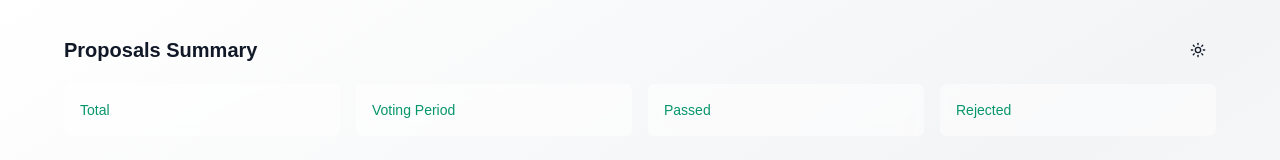
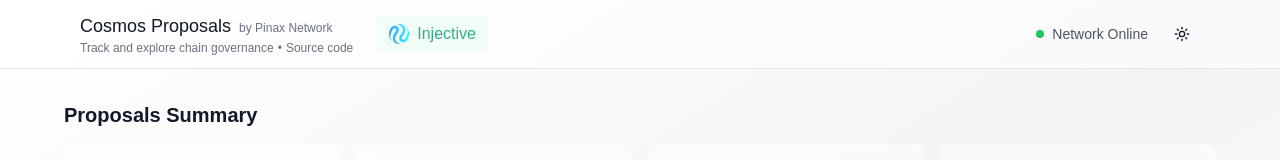
Before and after one commit to pinax-network/cosmos-proposals-demo, a Next.js app: page / in a window 1280 px wide. Shown: the top 160 px of the page. Built offline with nearby package versions, Linux system fonts and the light colour scheme; no server answers.

Commit message:
Add header

```diff
--- a/app/page.tsx
+++ b/app/page.tsx
@@ -22,6 +22,7 @@ import {
 import { Button } from "@/components/ui/button";
 import { useRouter } from "next/navigation";
 import { ThemeToggle } from "@/components/theme-toggle";
+import { Header } from "@/components/Header";
 
 // Move these to types file later
 interface Proposal {
@@ -175,14 +176,15 @@ export default function Home() {
   }
 
   return (
-    <div className="min-h-screen bg-gradient-to-br from-white via-gray-100 to-white dark:from-[#0D1117] dark:via-[#161B22] dark:to-[#0D1117] p-8 text-gray-900 dark:text-white">
+    <div className="min-h-screen bg-gradient-to-br from-white via-gray-100 to-white dark:from-[#0D1117] dark:via-[#161B22] dark:to-[#0D1117] text-gray-900 dark:text-white">
+      <Header />
+      <div className="p-8">
         {/* Proposals Summary */}
         <div className="max-w-6xl mx-auto">
           <div className="flex justify-between items-center mb-4">
             <h2 className="text-xl font-semibold text-gray-900 dark:text-gray-200">
               Proposals Summary
             </h2>
-          <ThemeToggle />
           </div>
 
           <div className="grid grid-cols-4 gap-4">
@@ -389,5 +391,6 @@ export default function Home() {
           </div>
         </div>
       </div>
+    </div>
   );
 }
--- /dev/null
+++ b/components/Header.tsx
@@ -0,0 +1,72 @@
+import { ThemeToggle } from "@/components/theme-toggle";
+import Image from "next/image";
+
+export function Header() {
+  return (
+    <header className="border-b border-gray-200 dark:border-[#1C2128] bg-white/50 dark:bg-[#1C2128]/50 backdrop-blur-sm">
+      <div className="max-w-6xl mx-auto px-4 py-3">
+        <div className="flex items-center justify-between">
+          <div className="flex items-center space-x-6">
+            {/* Main title and description */}
+            <div className="flex flex-col">
+              <div className="flex items-center space-x-3">
+                <div>
+                  <span className="text-lg font-medium">Cosmos Proposals</span>
+                  <a
+                    href="https://pinax.network"
+                    target="_blank"
+                    rel="noopener noreferrer"
+                    className="ml-2 text-xs text-gray-500 hover:text-emerald-600 dark:text-gray-400 dark:hover:text-[#7EE7D0]"
+                  >
+                    by Pinax Network
+                  </a>
+                </div>
+              </div>
+              <div className="flex items-center space-x-1 text-xs text-gray-500 dark:text-gray-400">
+                <span>Track and explore chain governance</span>
+                <span>•</span>
+                <a
+                  href="https://github.com/pinax-network/cosmos-proposals-demo"
+                  target="_blank"
+                  rel="noopener noreferrer"
+                  className="hover:text-emerald-600 dark:hover:text-[#7EE7D0]"
+                >
+                  Source code
+                </a>
+              </div>
+            </div>
+
+            {/* Chain selector */}
+            <div className="relative">
+              <button
+                disabled
+                className="flex items-center space-x-2 px-3 py-1.5 rounded-md bg-emerald-50 dark:bg-[#7EE7D0]/10 text-emerald-600 dark:text-[#7EE7D0] cursor-not-allowed opacity-80"
+                type="button"
+              >
+                <Image
+                  src="/logos/injective-logo.png"
+                  alt="Injective"
+                  width={20}
+                  height={20}
+                />
+                <span>Injective</span>
+              </button>
+            </div>
+          </div>
+
+          <div className="flex items-center space-x-4">
+            {/* Network status */}
+            <div className="flex items-center space-x-2">
+              <div className="w-2 h-2 rounded-full bg-green-500" />
+              <span className="text-sm text-gray-600 dark:text-gray-300">
+                Network Online
+              </span>
+            </div>
+
+            <ThemeToggle />
+          </div>
+        </div>
+      </div>
+    </header>
+  );
+}
```
Also changed, not shown: public/logos/injective-logo.png (added), public/logos/pinax-logo.png (added). Lines whose indentation alone changed are shown as unchanged.
